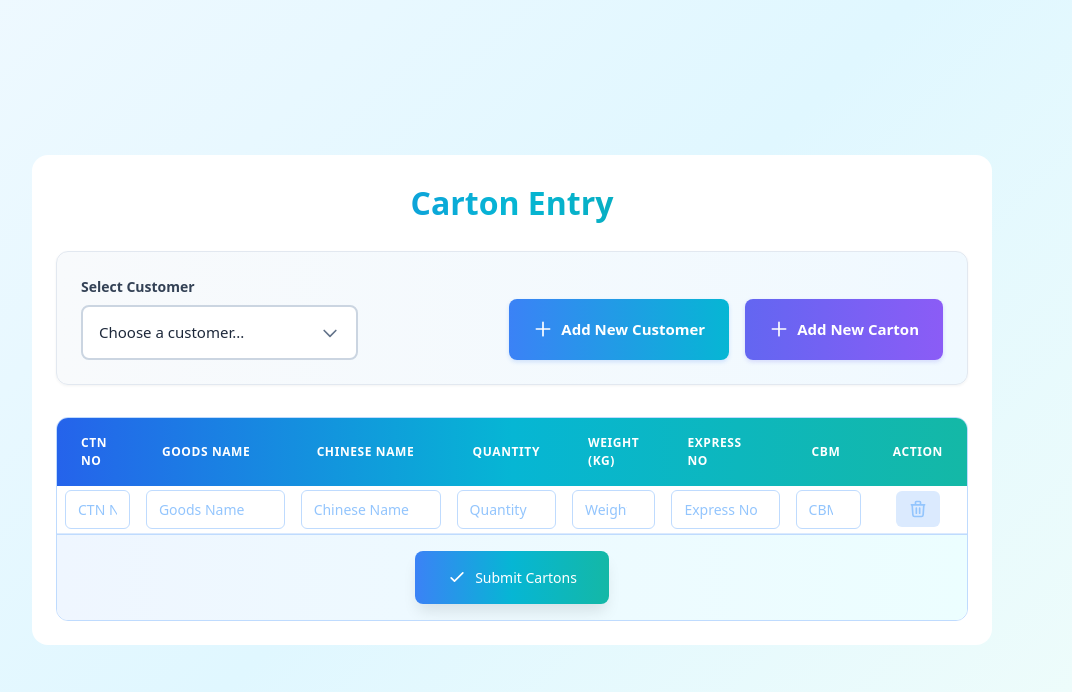
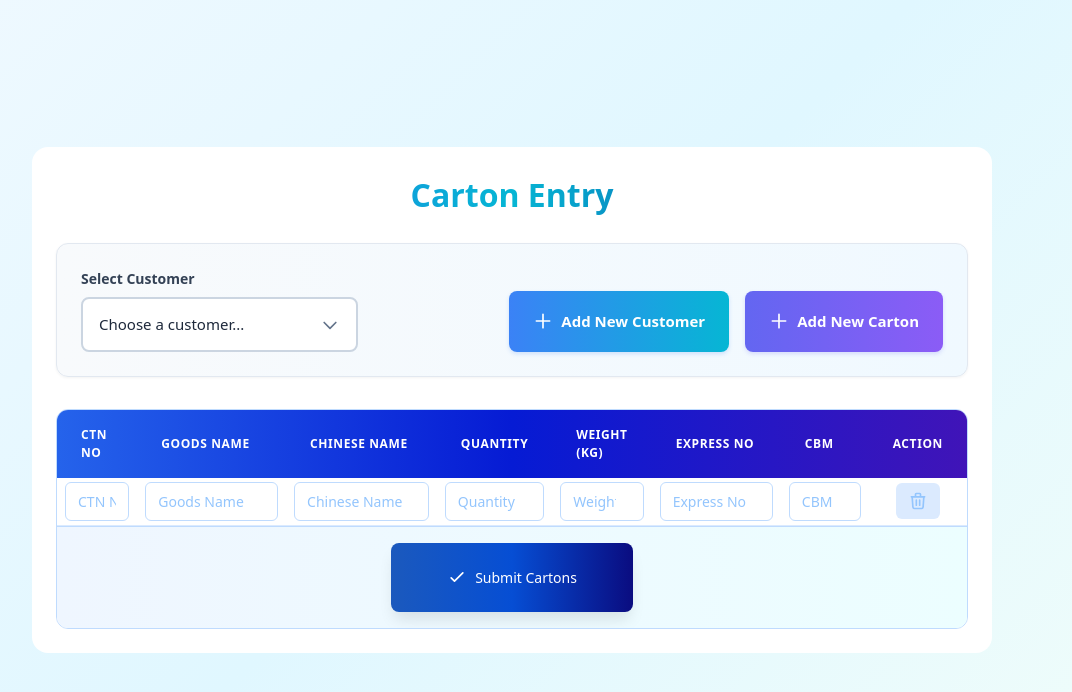
Before and after one commit to al-rasels/shipment-entry, a React (Vite) app: page / in a window 1280 px wide. Shown: the top 692 px of the page, without its empty margins (128-1200 px from the left). Built offline with nearby package versions, Linux system fonts and the light colour scheme.

Commit message:
fix: added new color

```diff
--- a/src/components/shipments-entry/ShipmentsEntry.css
+++ b/src/components/shipments-entry/ShipmentsEntry.css
@@ -34,7 +34,7 @@
 .header-title {
   font-size: 2rem;
   font-weight: 700;
-  background: linear-gradient(to right, #2563eb, #06b6d4, #0d9488);
+  background: linear-gradient(to right, #2563eb, #06b6d4, #0d2194);
   -webkit-background-clip: text;
   -webkit-text-fill-color: transparent;
   background-clip: text;
@@ -295,7 +295,7 @@
 }
 
 .table-header {
-  background: linear-gradient(to right, #2563eb, #06b6d4, #14b8a6);
+  background: linear-gradient(to right, #2563eb, #061bd4, #4014b8);
 }
 
 .table-header-cell {
@@ -397,10 +397,10 @@
 }
 
 .submit-button {
-  background: linear-gradient(to right, #3b82f6, #06b6d4, #14b8a6);
+  background: linear-gradient(to right, #1b59bd, #064ed4, #0a0c80);
   color: white;
   font-weight: 500;
-  padding: 1rem 2rem;
+  padding: 1.5rem 3.5rem;
   border-radius: 0.5rem;
   box-shadow: 0 10px 15px -3px rgba(0, 0, 0, 0.1);
   transition: all 0.2s ease;
@@ -413,7 +413,7 @@
 }
 
 .submit-button:hover {
-  background: linear-gradient(to right, #2563eb, #0891b2, #0d9488);
+  background: linear-gradient(to right, #2563eb, #6f1cb3, #0f0d94);
   transform: translateY(-2px);
   box-shadow: 0 20px 25px -5px rgba(0, 0, 0, 0.1);
 }
--- a/src/components/shipments-entry/ShipmentsEntry.jsx
+++ b/src/components/shipments-entry/ShipmentsEntry.jsx
@@ -208,13 +208,13 @@ const ShipmentsEntry = () => {
                     <th className="table-header-cell" style={{ width: "9%" }}>
                       Weight (kg)
                     </th>
-                    <th className="table-header-cell" style={{ width: "14%" }}>
+                    <th className="table-header-cell" style={{ width: "15%" }}>
                       Express No
                     </th>
-                    <th className="table-header-cell" style={{ width: "9%" }}>
+                    <th className="table-header-cell" style={{ width: "10%" }}>
                       CBM
                     </th>
-                    <th className="table-header-cell" style={{ width: "8%" }}>
+                    <th className="table-header-cell" style={{ width: "5%" }}>
                       Action
                     </th>
                   </tr>
```
